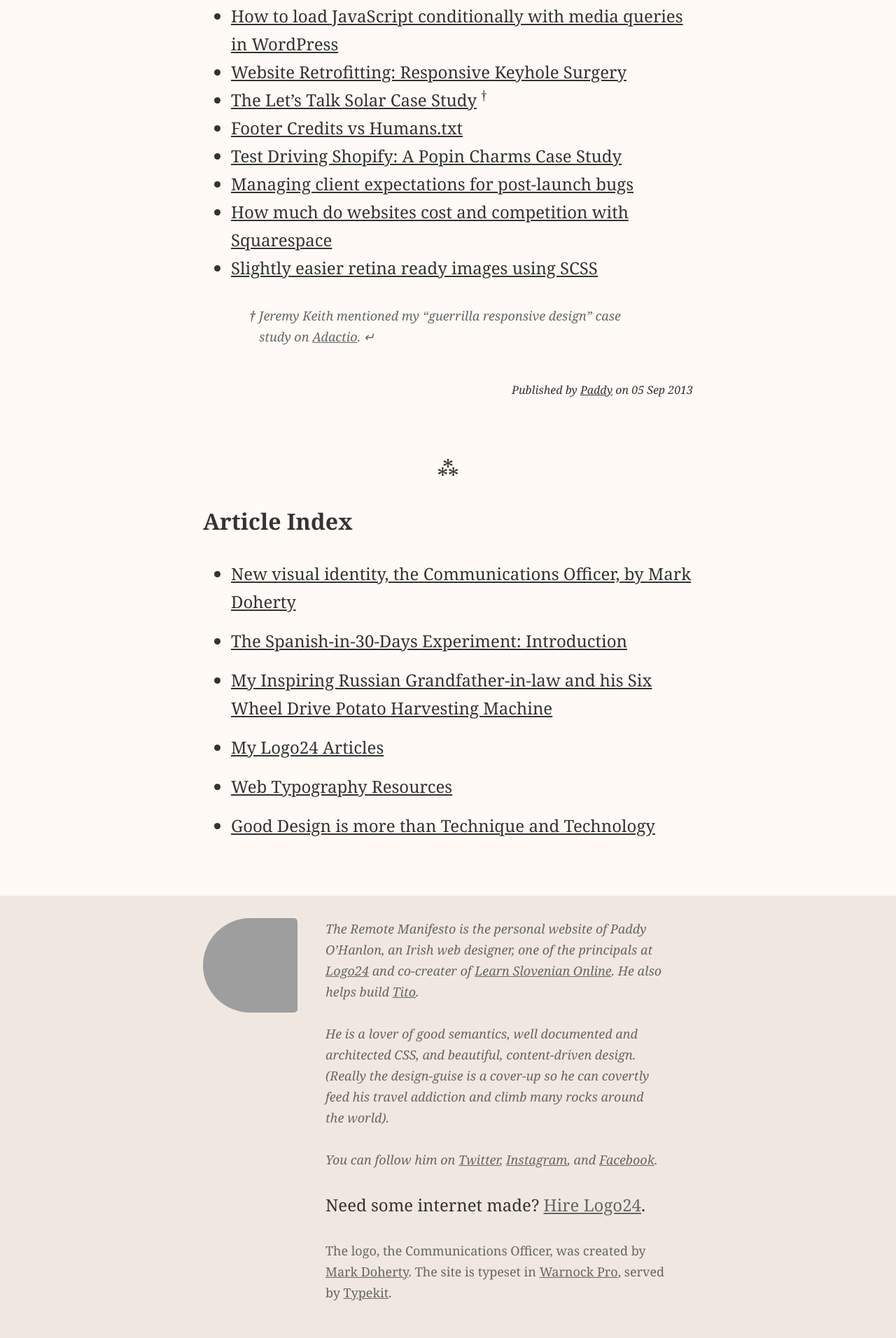
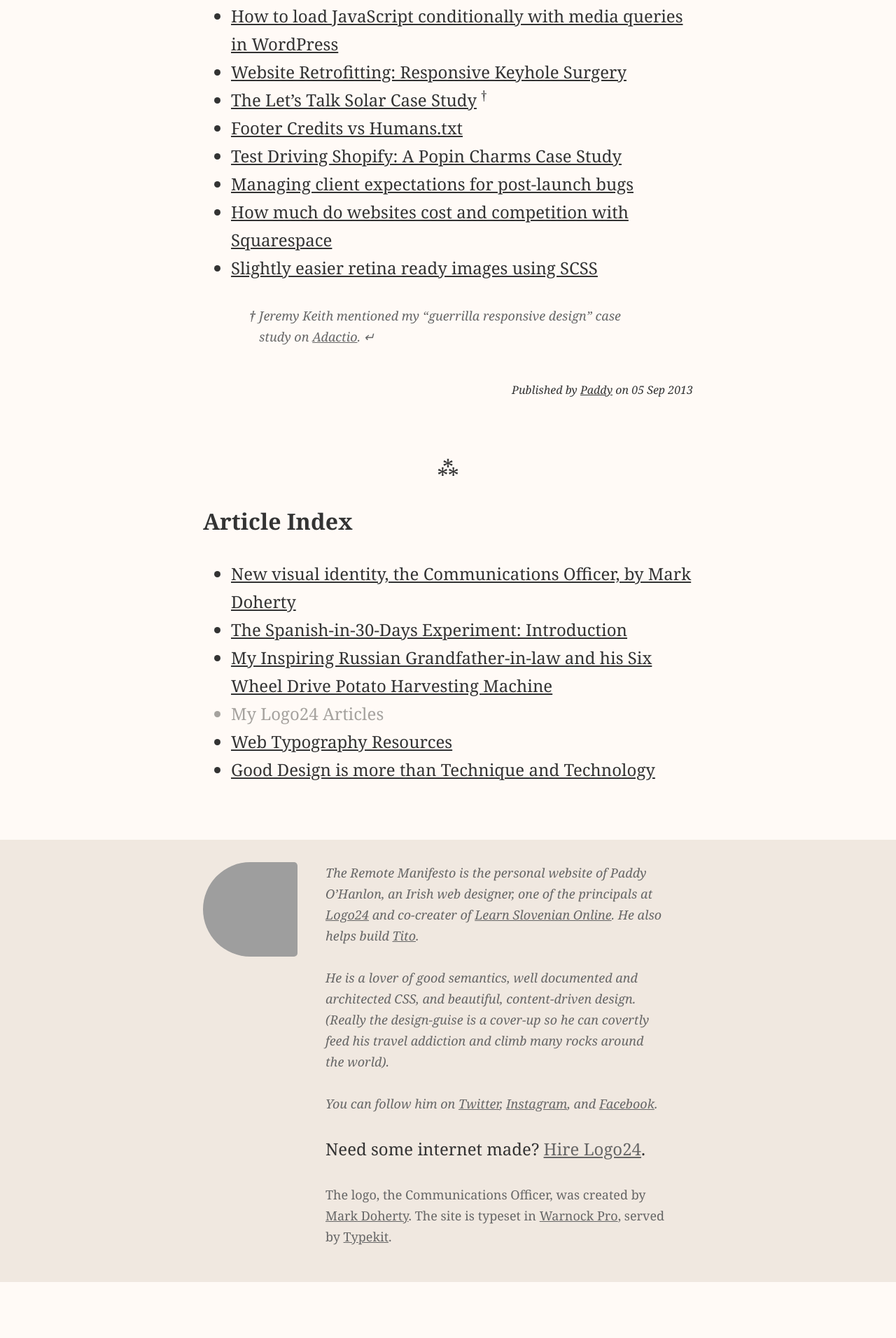
Before and after one commit to paddyohanlon/remote-manifesto, a Jekyll site: the page built from _posts/2013-09-05-my-logo24-articles.markdown, in a window 1280 px wide. Shown: the part 778-2690 px from the top of the page at 70% size. Built offline with Jekyll 4.4.1, drawn with Linux system fonts in a browser that asks for light colours; nearby versions of some CDN libraries; Markdown is read by kramdown in place of the engine named in the settings; after the commit the page ends 2610 px from its top, so only the background shows below that; grey boxes are pictures that could not be loaded.

Commit message:
Do Articles Index list current post highlight. Remove link from current post. Fix <ul> looping.

```diff
--- a/_layouts/post.html
+++ b/_layouts/post.html
@@ -12,8 +12,12 @@ layout: default
 <div class="asterism">&#8258;</div>
 
 <h3>Article Index</h3>
-{% for post in site.posts %}
-  <ul>
+<ul>
+  {% for post in site.posts %}
+    {% if page.id == post.id %}
+    <li class="current-post">{{ post.title }}</li>
+    {% else %}
     <li><a href="{{post.url}}">{{ post.title }}</a></li>
-  </ul>
-{% endfor %}
+    {% endif %}
+  {% endfor %}
+</ul>
--- a/css/main.css
+++ b/css/main.css
@@ -1267,3 +1267,7 @@ article img {
     margin: 0-19.3125em;
   }
 }
+
+.current-post {
+  color: #a5a29e;
+}
--- a/css/main.scss
+++ b/css/main.scss
@@ -55,3 +55,8 @@ article {
     margin: 0 -(pem(309px));
   }
 }
+
+// <li> Article Index list, highlight current post
+.current-post {
+  color: $color-faded;
+}
```
Also changed, not shown: index.html (+5 -5 lines).
